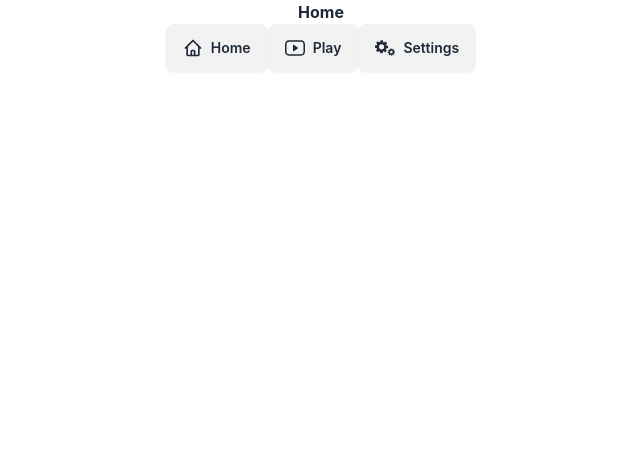
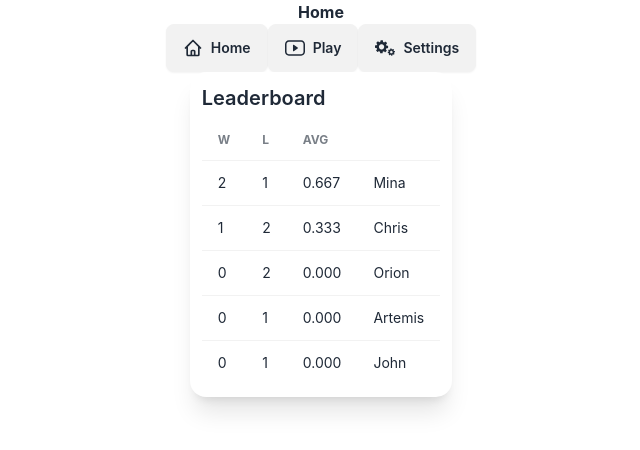
Before and after one commit to 2024-fall-afe-mowe/tca-bag-of-dungeon, a React (Create React App) app: page / in a window 1280 px wide. Shown: the top 450 px of the page, without its empty margins (319-959 px from the left). Built offline with nearby package versions, Linux system fonts and the light colour scheme.

Commit message:
Leaderboard Complete
One must import the thing if one wishes to use the thing.
useState foiled by missed import. Fixed now. Will tweak the leaderboard look later. First, it has to work.

```diff
--- a/src/App.tsx
+++ b/src/App.tsx
@@ -1,6 +1,7 @@
 import React from 'react';
 import logo from './logo.svg';
 import './App.css';
+import { useState } from 'react'
 import {
   createHashRouter,
   RouterProvider,
@@ -15,15 +16,56 @@ import {
     getLeaderboard
 } from "./game-results";
 
+const dummyGameResults: GameResult[] = [
+  {
+    winner: "Chris",
+    players: [
+      "Chris",
+      "Mina",
+      "John",
+      "Orion"
+    ]
+  },
+  {
+    winner: "Mina",
+    players: [
+      "Chris",
+      "Mina",
+      "Orion"
+    ]
+  },
+  {
+    winner: "Mina",
+    players: [
+      "Chris",
+      "Mina",
+      "Artemis",
+    ]
+  }
+];
+
+
+
 
 
 const App = () => {
+
+  const [gameResults, setGameResults] = useState(dummyGameResults);
+/*
+const addNewGameResult = (newResult: GameResult) => setGameResults([
+  ...gameResults,
+  newResult
+]); */
+
+
 
 const router = createHashRouter(
   [
   {
     path: "/",
-    element: <Home />
+    element: <Home
+      leaderboardData={getLeaderboard(gameResults)}
+    />
   },
   {
     path: "/play",
@@ -36,6 +78,7 @@ const router = createHashRouter(
 ]
 );
 
+
   return (
     <div className="App">
       <RouterProvider
--- a/src/home.tsx
+++ b/src/home.tsx
@@ -1,8 +1,15 @@
 import { useNavigate } from "react-router-dom";
 import { Play } from "./play";
 import { Settings } from "./settings";
+import { LeaderboardEntry } from "./game-results";
 
-export const Home = () => {
+interface HomeProps {
+    leaderboardData: LeaderboardEntry[];
+    }
+
+export const Home: React.FC<HomeProps> = ({
+    leaderboardData
+}) => {
 
     const nav = useNavigate();
 
@@ -61,9 +68,51 @@ export const Home = () => {
         </a> Settings
     </button>
     </div>
-  </div>
-        //Leaderboard
+    <div className="form-control items-center ">
+    <div className="card bg-base-100 shadow-xl">
+                <div className="card-body p-3 overflow-x-hidden">
+                    <h2 className="card-title">
+                        Leaderboard
+                    </h2>
+                    {leaderboardData.length > 0
+                    ? (<table className="table">
+                        <thead>
+                            <tr>
+                                <th>W</th>
+                                <th>L</th>
+                                <th>AVG</th>
+                                <th></th>
+                            </tr>
+                        </thead>
+                        <tbody>
+                            {leaderboardData.map(x =>(
+                                <tr key={x.name}>
+                                    <td>
+                                    {x.wins}
+                                    </td>
+                                    <td>
+                                    {x.losses}
+                                    </td>
+                                    <td>
+                                    {x.avg}
+                                    </td>
+                                    <td>
+                                    {x.name}
+                                    </td>
+                                </tr>
+                                ))
+                            }
+                        </tbody>
+                    </table>
+                    ):
+                    (<p>
+                    Play a game to see the leaderboard!
+                    </p>)}
+    </div>
+            </div>
+            </div>
 
+    </div>
 
 
     );
--- a/tsconfig.json
+++ b/tsconfig.json
@@ -1,6 +1,6 @@
 {
   "compilerOptions": {
-    "target": "es5",
+    "target": "es2015",
     "lib": [
       "dom",
       "dom.iterable",
```
